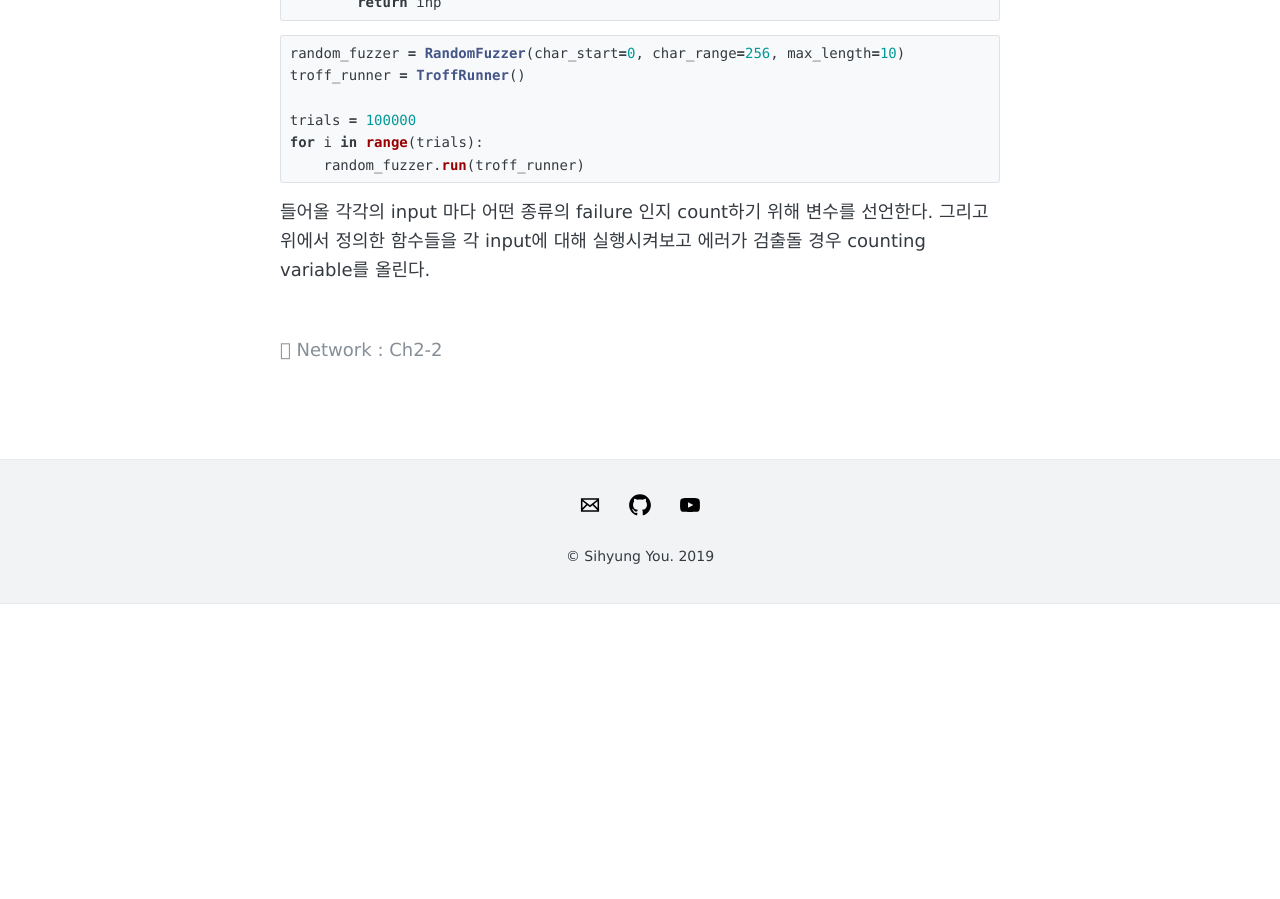
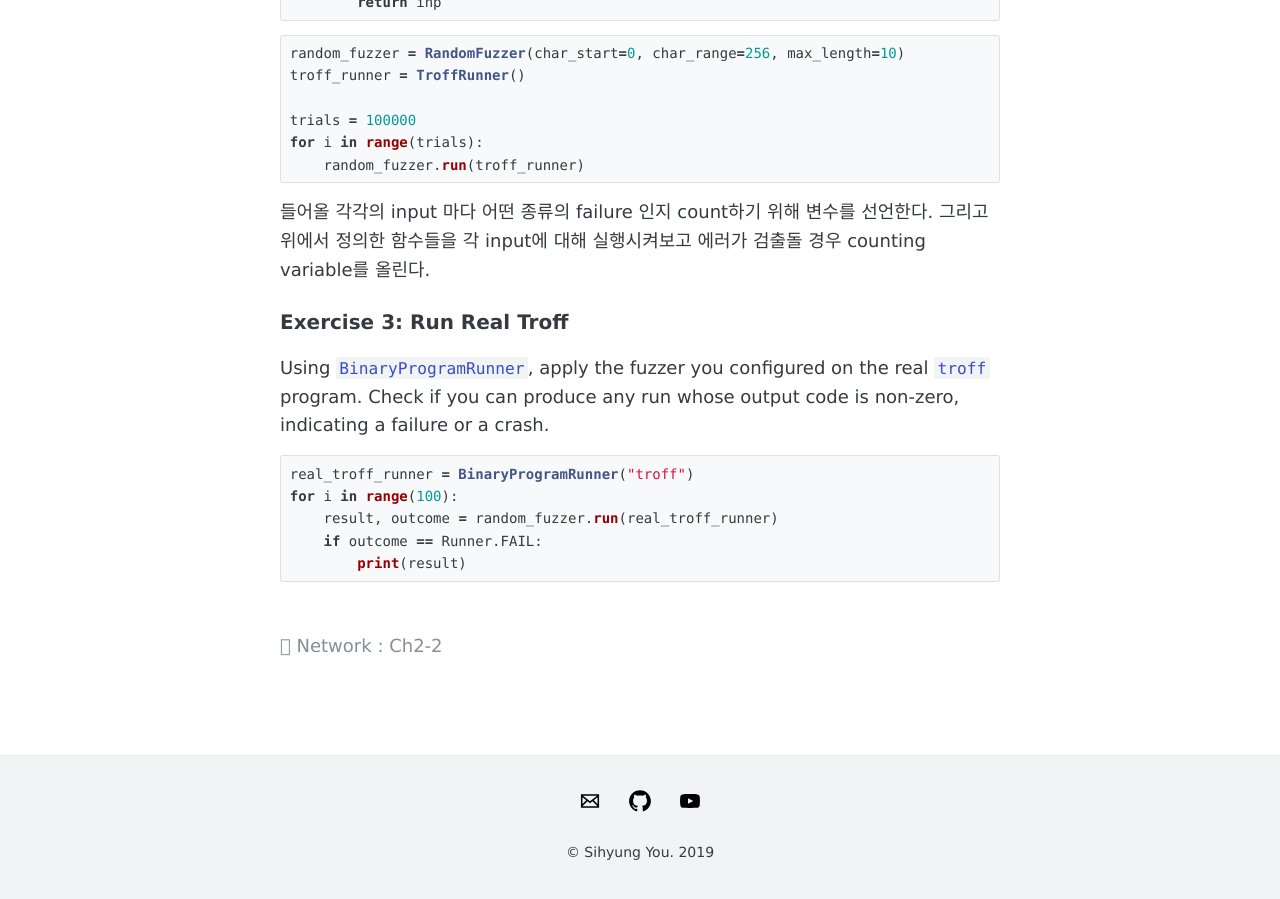
Before and after one commit to sihyungyou/sihyungyou.github.io, a Jekyll site: the page built from _posts/2019-09-20-fuzzingbook-ch1-1-ex.md, in a window 1280 px wide and 900 px high, scrolled down 1838 px. Built offline with Jekyll 4.4.1, drawn with Linux system fonts in a browser that asks for light colours; before the commit the page ends 2442 px from its top, so only the background shows below that; some of the changed text lies outside the part shown.

Commit message:
fixed typo

```diff
--- a/_posts/2019-09-20-fuzzingbook-ch1-1-ex.md
+++ b/_posts/2019-09-20-fuzzingbook-ch1-1-ex.md
@@ -80,3 +80,15 @@ for i in range(trials):
     random_fuzzer.run(troff_runner)
 ~~~
 들어올 각각의 input 마다 어떤 종류의 failure 인지 count하기 위해 변수를 선언한다. 그리고 위에서 정의한 함수들을 각 input에 대해 실행시켜보고 에러가 검출돌 경우 counting variable를 올린다.
+
+### Exercise 3: Run Real Troff
+Using `BinaryProgramRunner`, apply the fuzzer you configured on the real `troff` program.  Check if you can
+produce any run whose output code is non-zero, indicating a failure or a crash.
+
+~~~python
+real_troff_runner = BinaryProgramRunner("troff")
+for i in range(100):
+    result, outcome = random_fuzzer.run(real_troff_runner)
+    if outcome == Runner.FAIL:
+        print(result)
+~~~
```
Also changed, not shown: other parts of _posts/2019-09-20-fuzzingbook-ch1-1-ex.md (+1 -1 lines).
